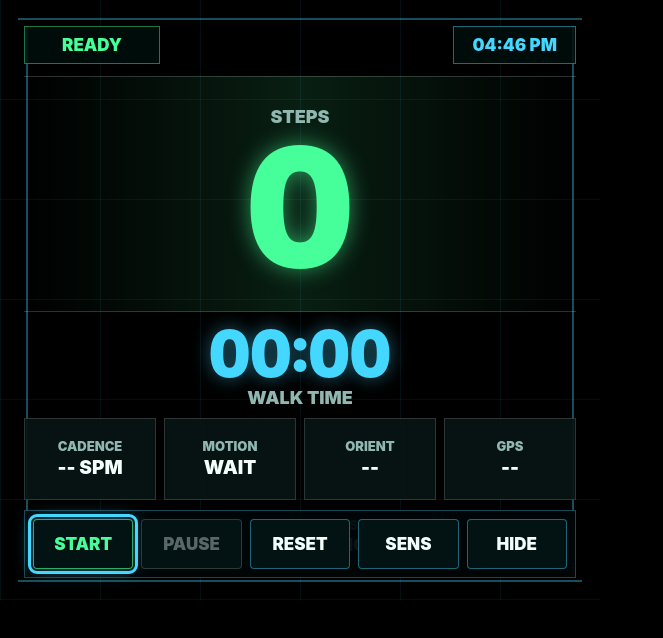
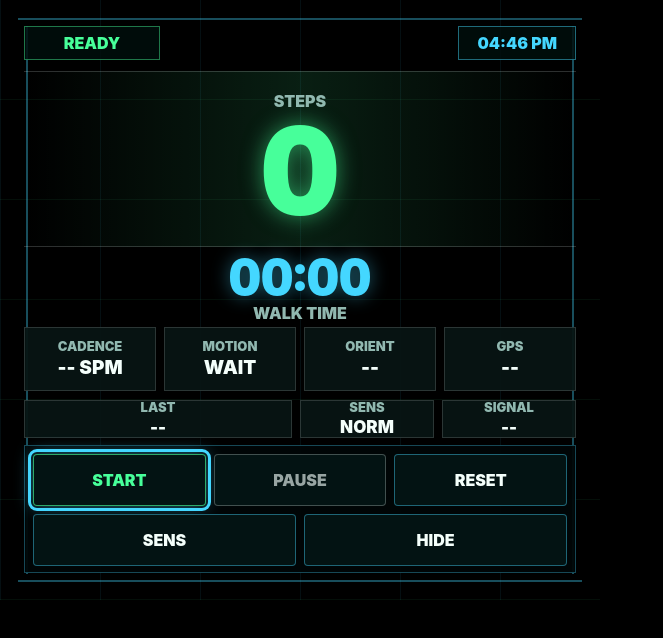
Before and after one commit to chrisclawguitarte/rayban-walkpad-hud, a website: page index.html in a window 1280 px wide. Shown: the whole page, without its empty margins (0-663 px from the left). Drawn offline with Linux system fonts and the light colour scheme.

Commit message:
Refine controls layout

```diff
--- a/scripts/check.js
+++ b/scripts/check.js
@@ -47,7 +47,7 @@
 assert(css.indexOf("overflow: hidden") !== -1, "scrolling is disabled");
 assert(css.indexOf("--bg: #000000") !== -1, "black page canvas is defined");
 assert(css.indexOf("--focus: #44d7ff") !== -1, "visible cyan focus ring is defined");
-assert(css.indexOf("min-height: 50px") !== -1, "controls have stable large targets");
+assert(css.indexOf("min-height: 52px") !== -1, "controls have stable large targets");
 assert(css.indexOf("letter-spacing: 0") !== -1, "letter spacing is not negative");
 assert(css.indexOf("font-size: 166px") !== -1, "steps are the primary HUD readout");
 assert(css.indexOf(".control-panel[hidden]") !== -1, "controls can be hidden");
--- a/styles.css
+++ b/styles.css
@@ -68,6 +68,11 @@
   height: 600px;
   padding: 24px;
   display: grid;
+  grid-template-rows: 38px 176px 62px 64px 36px 128px;
+  gap: 9px;
+}
+
+.hud-shell:not(.controls-visible) .walk-hud {
   grid-template-rows: 42px 236px 86px 82px 54px;
   gap: 10px;
 }
@@ -80,7 +85,7 @@
 
 .status-pill,
 .clock-pill {
-  height: 38px;
+  height: 34px;
   min-width: 136px;
   display: inline-flex;
   align-items: center;
@@ -89,7 +94,7 @@
   border: 1px solid rgba(71, 255, 154, 0.44);
   background: rgba(0, 15, 12, 0.84);
   color: var(--accent);
-  font-size: 17px;
+  font-size: 16px;
   font-weight: 900;
   line-height: 1;
   text-transform: uppercase;
@@ -103,14 +108,14 @@
 
 .readout-label {
   color: var(--muted);
-  font-size: 18px;
+  font-size: 16px;
   font-weight: 900;
   line-height: 1;
   text-transform: uppercase;
 }
 
 .steps-zone {
-  min-height: 236px;
+  min-height: 176px;
   display: grid;
   place-items: center;
   align-content: center;
@@ -121,9 +126,9 @@
 }
 
 .steps-value {
-  min-width: 492px;
+  min-width: 420px;
   color: var(--accent);
-  font-size: 166px;
+  font-size: 122px;
   font-weight: 950;
   line-height: 0.88;
   text-align: center;
@@ -131,8 +136,18 @@
   font-variant-numeric: tabular-nums;
 }
 
+.hud-shell:not(.controls-visible) .steps-zone {
+  min-height: 236px;
+  gap: 8px;
+}
+
+.hud-shell:not(.controls-visible) .steps-value {
+  min-width: 492px;
+  font-size: 166px;
+}
+
 .duration-zone {
-  min-height: 86px;
+  min-height: 62px;
   display: grid;
   place-items: center;
   align-content: center;
@@ -140,9 +155,9 @@
 }
 
 .duration-value {
-  min-width: 312px;
+  min-width: 268px;
   color: var(--focus);
-  font-size: 64px;
+  font-size: 50px;
   font-weight: 950;
   line-height: 0.96;
   text-align: center;
@@ -150,8 +165,17 @@
   font-variant-numeric: tabular-nums;
 }
 
+.hud-shell:not(.controls-visible) .duration-zone {
+  min-height: 86px;
+}
+
+.hud-shell:not(.controls-visible) .duration-value {
+  min-width: 312px;
+  font-size: 64px;
+}
+
 .sensor-grid {
-  min-height: 82px;
+  min-height: 64px;
   display: grid;
   grid-template-columns: repeat(4, 1fr);
   gap: 8px;
@@ -189,7 +213,7 @@
 }
 
 .session-strip {
-  min-height: 54px;
+  min-height: 36px;
   display: grid;
   grid-template-columns: 2fr 1fr 1fr;
   gap: 8px;
@@ -201,13 +225,10 @@
 }
 
 .control-panel {
-  position: absolute;
-  left: 24px;
-  right: 24px;
-  bottom: 22px;
-  min-height: 66px;
+  min-height: 128px;
   display: grid;
-  grid-template-columns: repeat(5, 1fr);
+  grid-template-columns: repeat(6, 1fr);
+  grid-auto-rows: 52px;
   gap: 8px;
   padding: 8px;
   border: 1px solid rgba(68, 215, 255, 0.32);
@@ -219,16 +240,27 @@
 }
 
 .control {
-  min-height: 50px;
+  min-height: 52px;
   border: 1px solid rgba(68, 215, 255, 0.42);
   border-radius: 4px;
   background: rgba(4, 20, 20, 0.96);
   color: var(--text);
-  font-size: 17px;
+  font-size: 16px;
   font-weight: 900;
   line-height: 1;
   text-align: center;
   text-transform: uppercase;
+}
+
+.control[data-action="start"],
+.control[data-action="pause"],
+.control[data-action="reset"] {
+  grid-column: span 2;
+}
+
+.control[data-action="sensitivity"],
+.control[data-action="hide"] {
+  grid-column: span 3;
 }
 
 .control--primary {
@@ -237,8 +269,8 @@
 }
 
 .control:disabled {
-  color: rgba(244, 255, 251, 0.36);
-  border-color: rgba(244, 255, 251, 0.16);
+  color: rgba(244, 255, 251, 0.62);
+  border-color: rgba(244, 255, 251, 0.26);
 }
 
 .control:focus,
```
